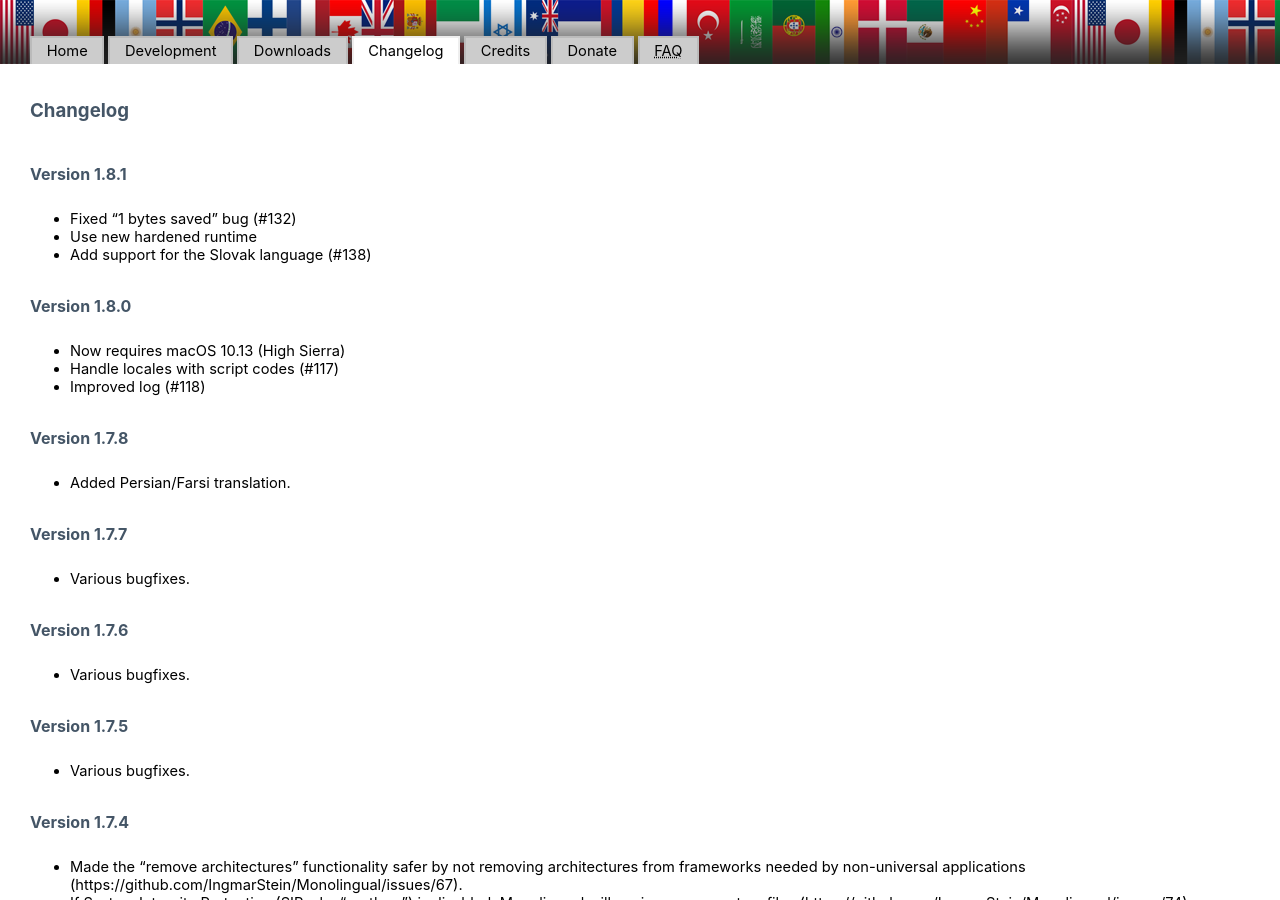
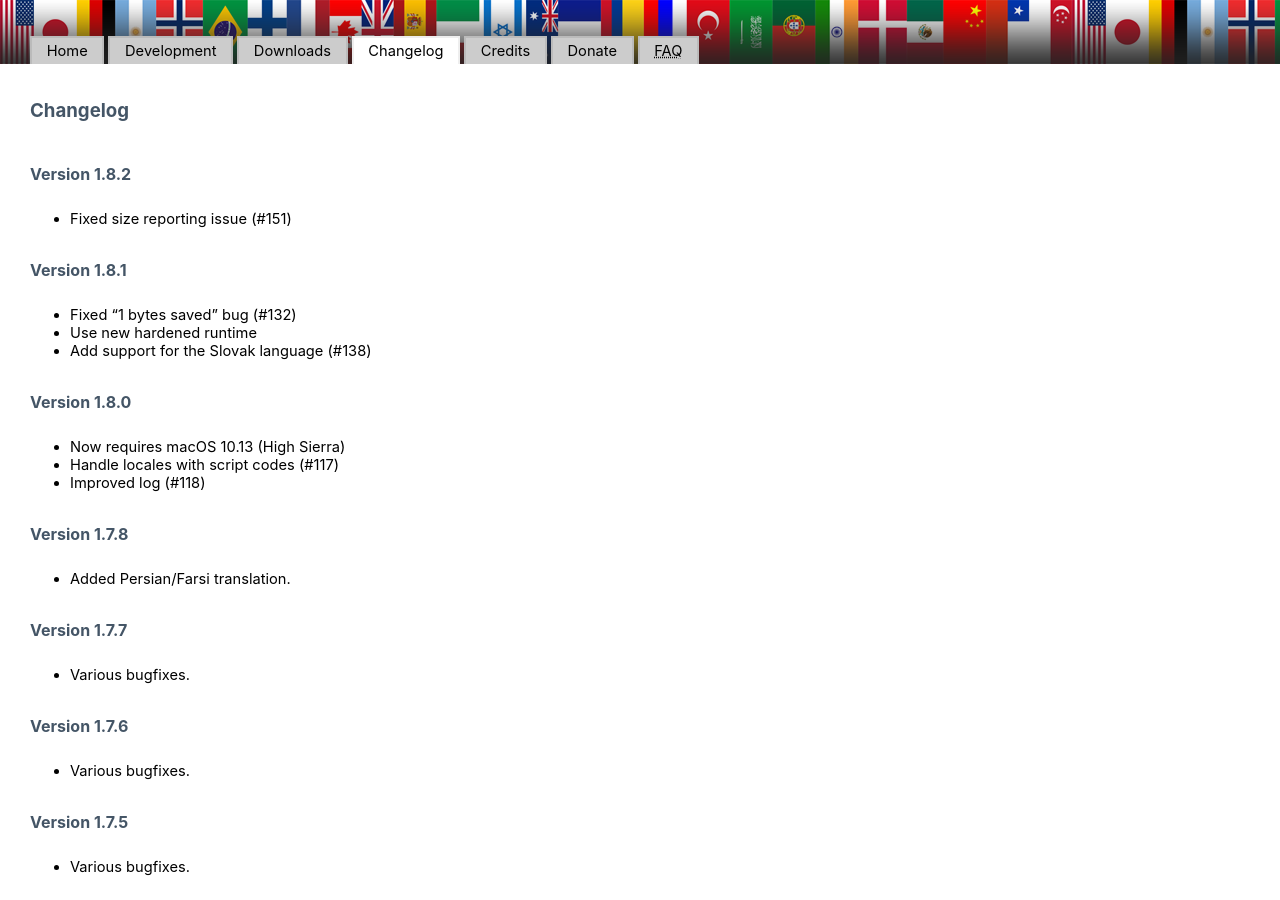
Before and after one commit to IngmarStein/Monolingual, a Jekyll site: the page built from changelog.html, in a window 1280 px wide and 900 px high. Built offline with Jekyll 4.4.1, drawn with Linux system fonts in a browser that asks for light colours.

```diff
--- a/_data/versions.yml
+++ b/_data/versions.yml
@@ -1,3 +1,13 @@
+- version: 1.8.2
+  release: 2018-02-10
+  changes:
+    - Fixed size reporting issue (#151)
+  sparkle:
+    md5: 007b1ead030e36cf91e7730d0c6cdff3
+    dsa: MC0CFCUARD5oS4bAxY9H320wiBoDtykbAhUAnciN/wveWjrIhyUHXtvFfnC+16w=
+    filesize: 9836448
+  minimum: '10.13'
+
 - version: 1.8.1
   release: 2018-12-23
   changes:
```
